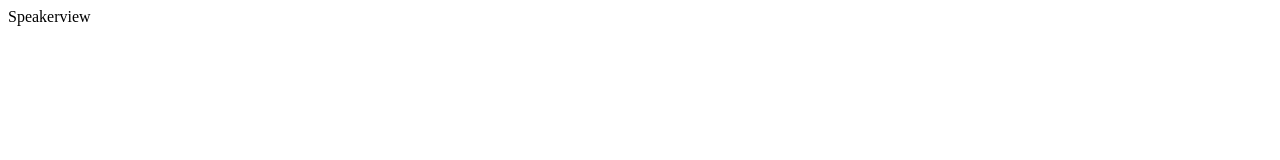
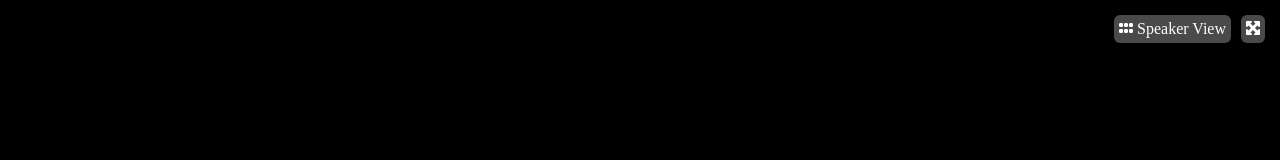
Before and after one commit to Clipper4rancione/html-css-zoom, a plain HTML site: page index.html in a window 1280 px wide. Drawn offline with Linux system fonts and the light colour scheme.

Commit message:
[add] header buttons

```diff
--- a/assets/css/style.css
+++ b/assets/css/style.css
@@ -3,3 +3,33 @@
     padding: 0;
     box-sizing: border-box;
 }
+
+/* GENERALS */
+
+header, main {
+    background-color: black;
+    color: white;
+}
+
+main {
+    height: calc(100vh - 50px);
+}
+
+header {
+    padding: 10px;
+    height: 50px;
+}
+header .box-header {
+    width: 100%;
+    padding: 5px;
+    display: flex;
+    justify-content: flex-end;
+    align-items: center;
+}
+.box-header span{
+    margin-left: 10px;
+    text-transform: capitalize;
+    padding: 5px;
+    border-radius: 6px;
+    background-color: #4A4A4A;
+}
--- a/index.html
+++ b/index.html
@@ -4,6 +4,12 @@
     <meta charset="UTF-8">
     <meta http-equiv="X-UA-Compatible" content="IE=edge">
     <meta name="viewport" content="width=device-width, initial-scale=1.0">
+    <link rel="stylesheet" href="https://cdnjs.cloudflare.com/ajax/libs/font-awesome/6.2.0/css/all.min.css" integrity="sha512-xh6O/CkQoPOWDdYTDqeRdPCVd1SpvCA9XXcUnZS2FmJNp1coAFzvtCN9BmamE+4aHK8yyUHUSCcJHgXloTyT2A==" crossorigin="anonymous" referrerpolicy="no-referrer" />
+
+    <link rel="stylesheet" href="assets/css/style.css">
+
+
+
     <title>Zoom - Meeting #75</title>
 </head>
 <body>
@@ -12,15 +18,15 @@
 
     <header>
         <div class="box-header">
-            <span class="view">Speakerview</span>
-            <i></i>
+            <span class="view"><i class="fa-solid fa-grip"></i> Speaker view</span>
+            <span><i class="fa-solid fa-maximize"></i></span>
         </div>
     </header>
 
     <!--        MAIN CON BOX DEI PARTECIPANTI      -->
 
     <main>
-        <div class="main-wrap">
+        <div class="call-container">
             <div class="video-box">
 
             </div>
```
